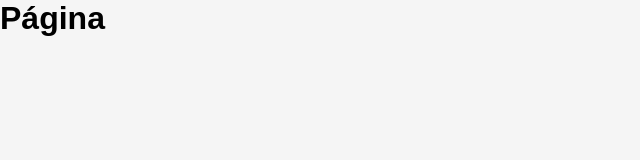
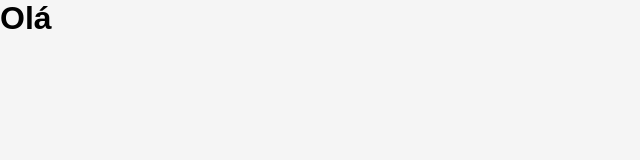
Before and after one commit to lauragrassig/tinder-dev, a React (Create React App) app in the folder frontend/: page /main in a window 1280 px wide. Shown: the top 160 px of the page, without its empty margins (0-640 px from the left). Built offline with nearby package versions, Linux system fonts and the light colour scheme.

Commit message:
Mac Fixed

```diff
--- a/frontend/src/pages/Main.js
+++ b/frontend/src/pages/Main.js
@@ -3,7 +3,7 @@ import React from 'react';
 export default function Main() {
   return (
     <div>
-      <h1>Página</h1>
+      <h1>Olá</h1>
     </div>
   );
 }
```
